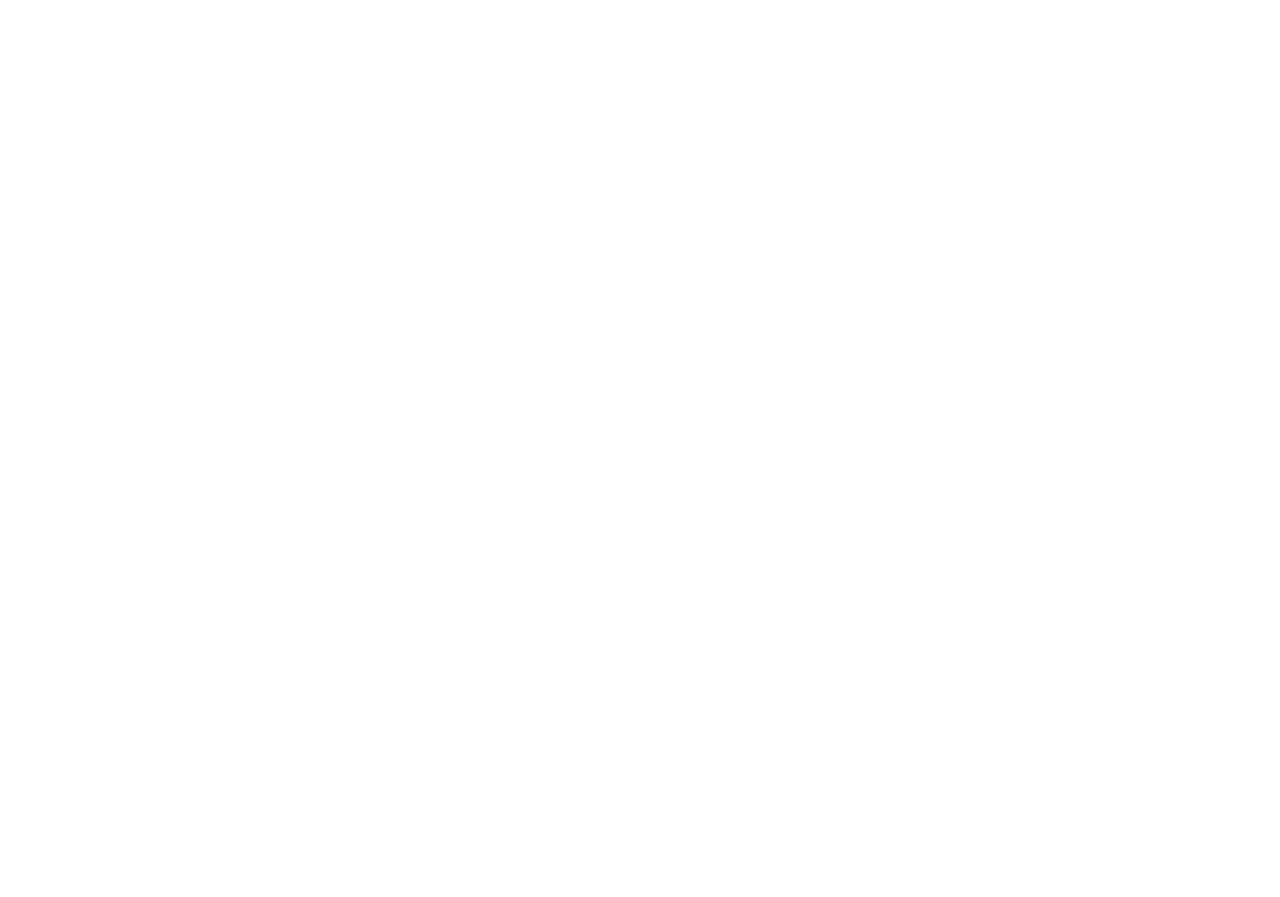
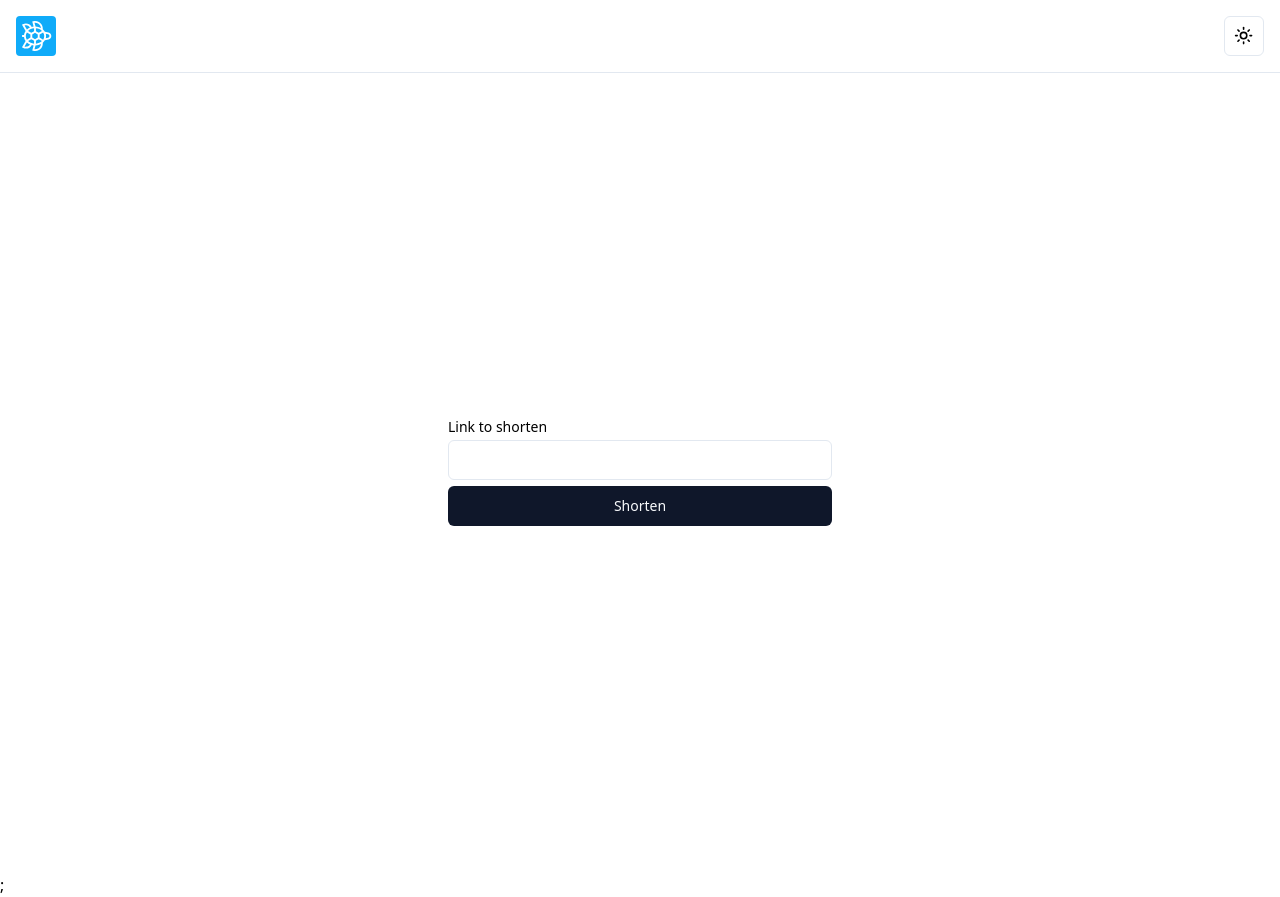
Before and after one commit to kevinanielsen/shurtle, a React (Vite) app in the folder frontend/: page / in a window 1280 px wide. Before the commit the page ends 800 px from the top, so only its background shows below. Built offline with nearby package versions, Linux system fonts and the light colour scheme.

Commit message:
feat: add link input

```diff
--- a/frontend/dev-dist/sw.js
+++ b/frontend/dev-dist/sw.js
@@ -82,7 +82,7 @@
     "revision": "2c81d9b0ad45b1d70d93e4e5be816fdc"
   }, {
     "url": "index.html",
-    "revision": "0.c0v78oajnc8"
+    "revision": "0.cjt4gn25en8"
   }], {});
   workbox.cleanupOutdatedCaches();
   workbox.registerRoute(new workbox.NavigationRoute(workbox.createHandlerBoundToURL("index.html"), {
--- a/frontend/package.json
+++ b/frontend/package.json
@@ -11,9 +11,13 @@
   },
   "dependencies": {
     "@radix-ui/react-dropdown-menu": "^2.0.5",
+    "@radix-ui/react-label": "^2.0.2",
+    "@radix-ui/react-separator": "^1.0.3",
     "@radix-ui/react-slot": "^1.0.2",
+    "axios": "^1.5.0",
     "class-variance-authority": "^0.7.0",
     "clsx": "^2.0.0",
+    "jsonwebtoken": "^9.0.2",
     "lucide-react": "^0.274.0",
     "react": "^18.2.0",
     "react-dom": "^18.2.0",
--- a/frontend/src/App.tsx
+++ b/frontend/src/App.tsx
@@ -1,5 +1,52 @@
+import Navbar from "@/components/navbar";
+import { Label } from "@/components/ui/label";
+import { Input } from "@/components/ui/input";
+import { Button } from "@/components/ui/button";
+import { useRef } from "react";
+import { IUrl } from "./types/UrlInterface";
+import axios from "axios";
+
+interface ResponseIUrl extends Response {
+  data?: IUrl;
+}
+
+const shortenUrl = async (inputLink: string) => {
+  const shortenedUrl: ResponseIUrl = await axios.post(
+    "https://backend-zglbcovu3q-ew.a.run.app/urls/shorten",
+    {
+      url: inputLink,
+    },
+    {
+      headers: {
+        "content-type": "application/json",
+      },
+    }
+  );
+  console.log(shortenedUrl);
+};
+
 function App() {
-  return <main className="w-screen h-screen flex flex-col items-center"></main>;
+  const inputRef = useRef<HTMLInputElement>(null);
+
+  return (
+    <>
+      <Navbar />
+      <main className="w-screen h-screen flex flex-col items-center justify-center">
+        <div className="grid w-full max-w-sm items-center gap-1.5">
+          <Label htmlFor="inputLink">Link to shorten</Label>
+          <Input id="inputLink" type="text" ref={inputRef} />
+          <Button
+            onClick={() => {
+              if (inputRef.current?.value) shortenUrl(inputRef.current?.value);
+            }}
+          >
+            Shorten
+          </Button>
+        </div>
+      </main>
+      ;
+    </>
+  );
 }
 
 export default App;
--- /dev/null
+++ b/frontend/src/components/ui/input.tsx
@@ -0,0 +1,25 @@
+import * as React from "react"
+
+import { cn } from "@/lib/utils"
+
+export interface InputProps
+  extends React.InputHTMLAttributes<HTMLInputElement> {}
+
+const Input = React.forwardRef<HTMLInputElement, InputProps>(
+  ({ className, type, ...props }, ref) => {
+    return (
+      <input
+        type={type}
+        className={cn(
+          "flex h-10 w-full rounded-md border border-slate-200 border-slate-200 bg-white px-3 py-2 text-sm ring-offset-white file:border-0 file:bg-transparent file:text-sm file:font-medium placeholder:text-slate-500 focus-visible:outline-none focus-visible:ring-2 focus-visible:ring-slate-950 focus-visible:ring-offset-2 disabled:cursor-not-allowed disabled:opacity-50 dark:border-slate-800 dark:border-slate-800 dark:bg-slate-950 dark:ring-offset-slate-950 dark:placeholder:text-slate-400 dark:focus-visible:ring-slate-300",
+          className
+        )}
+        ref={ref}
+        {...props}
+      />
+    )
+  }
+)
+Input.displayName = "Input"
+
+export { Input }
--- /dev/null
+++ b/frontend/src/components/ui/label.tsx
@@ -0,0 +1,24 @@
+import * as React from "react"
+import * as LabelPrimitive from "@radix-ui/react-label"
+import { cva, type VariantProps } from "class-variance-authority"
+
+import { cn } from "@/lib/utils"
+
+const labelVariants = cva(
+  "text-sm font-medium leading-none peer-disabled:cursor-not-allowed peer-disabled:opacity-70"
+)
+
+const Label = React.forwardRef<
+  React.ElementRef<typeof LabelPrimitive.Root>,
+  React.ComponentPropsWithoutRef<typeof LabelPrimitive.Root> &
+    VariantProps<typeof labelVariants>
+>(({ className, ...props }, ref) => (
+  <LabelPrimitive.Root
+    ref={ref}
+    className={cn(labelVariants(), className)}
+    {...props}
+  />
+))
+Label.displayName = LabelPrimitive.Root.displayName
+
+export { Label }
```
Also changed, not shown: 1 other file (tests, documents, lock files or other folders).
